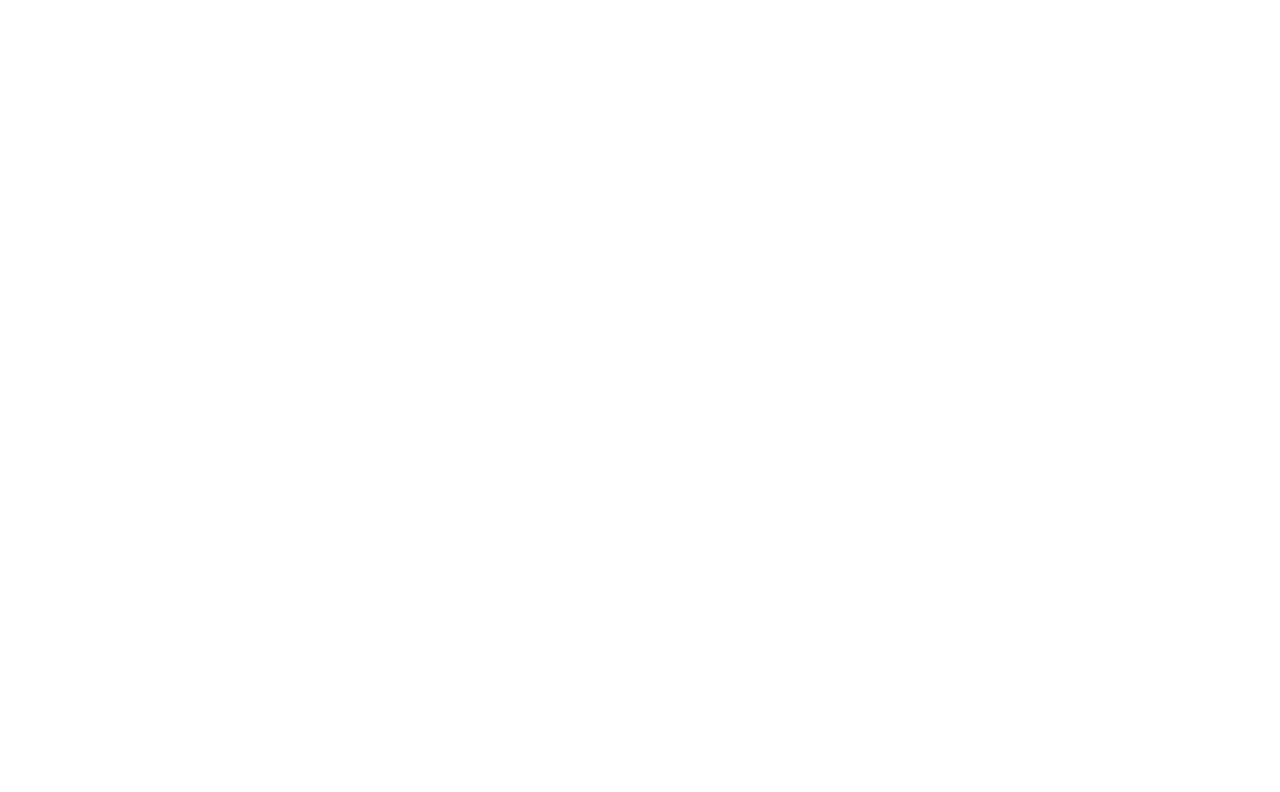
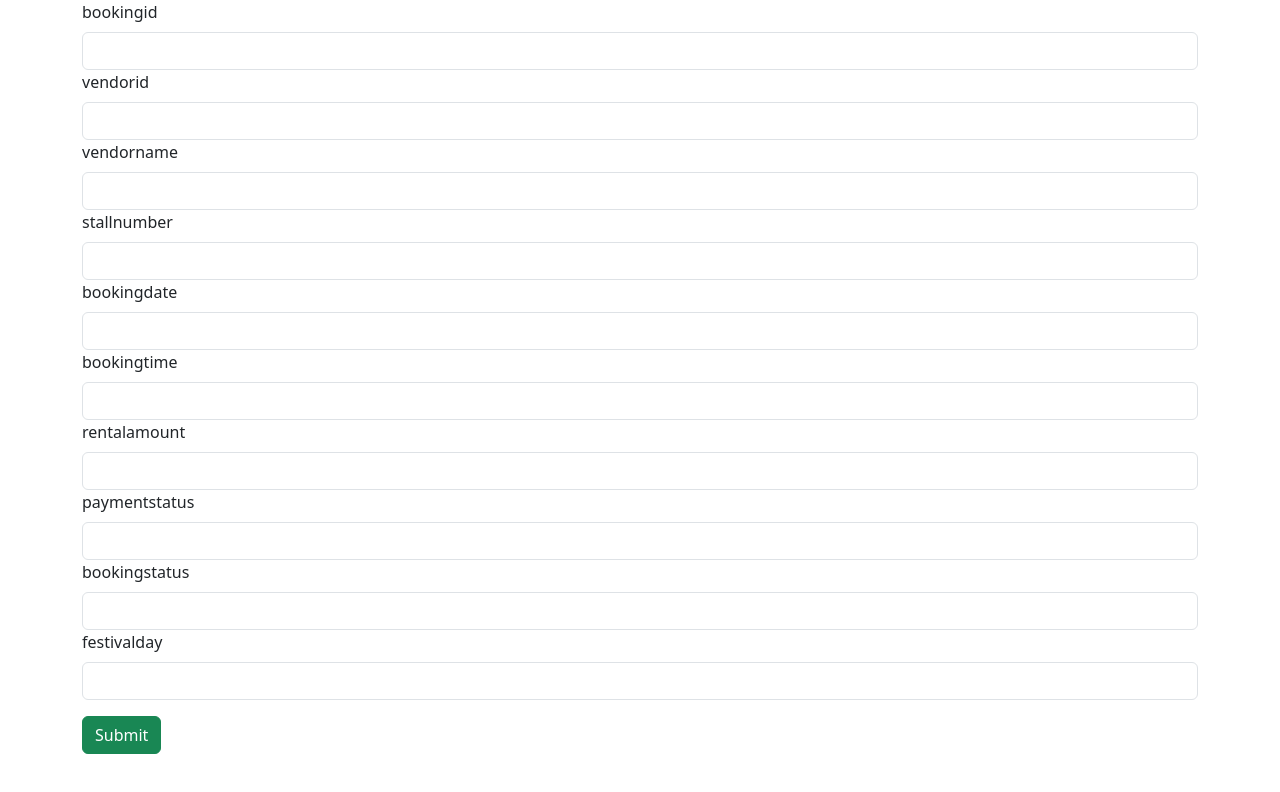
Before and after one commit to sumedhacp/food-booking-management-react-app, a React (Vite) app: page / in a window 1280 px wide. Shown: the top 792 px of the page. Built offline with nearby package versions, Linux system fonts and the light colour scheme.

Commit message:
completed

```diff
--- a/src/App.jsx
+++ b/src/App.jsx
@@ -3,13 +3,15 @@
 import viteLogo from './assets/vite.svg'
 import heroImg from './assets/hero.png'
 import './App.css'
+import AddStall from './components/AddStall'
+
 
 function App() {
   const [count, setCount] = useState(0)
 
   return (
     <>
-
+<AddStall />
     </>
   )
 }
--- a/src/components/AddStall.jsx
+++ b/src/components/AddStall.jsx
@@ -3,7 +3,7 @@
 
 
 
-const Add = () => {
+const AddStall = () => {
 
 
 const [input, changeInput] = useState({
@@ -396,4 +396,4 @@
 }
 
 
-export default Add
+export default AddStall
```
